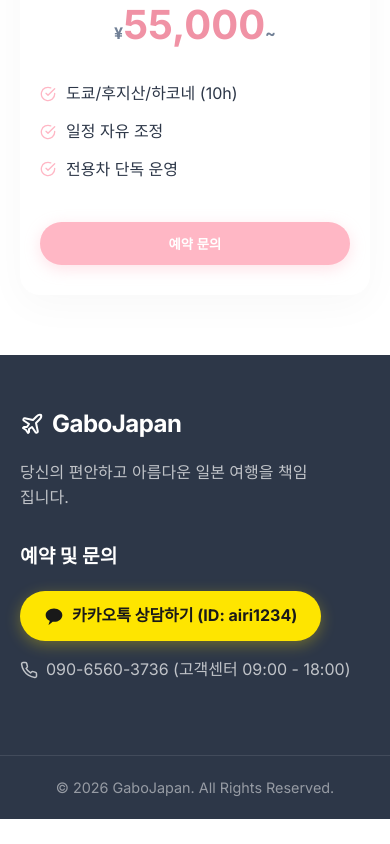
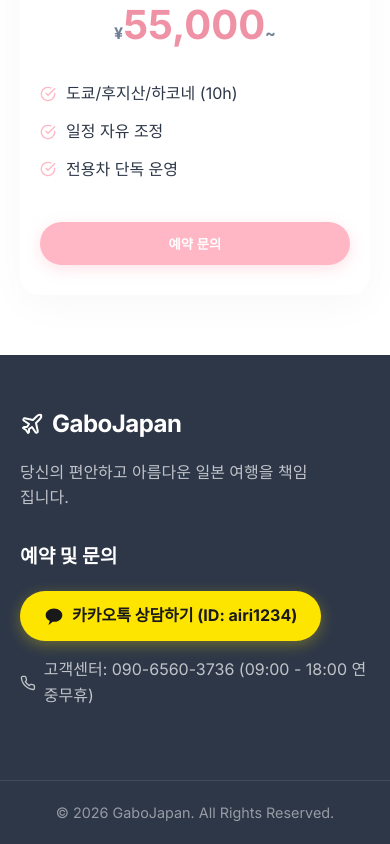
Before and after one commit to dibidiba/gabojapan, a React (Vite) app: page / in a window 390 px wide. Shown: the part 5473-6317 px from the top of the page. Before the commit the page ends 6292 px from the top, so only its background shows below. Built offline with nearby package versions, Linux system fonts and the light colour scheme.

Commit message:
Format customer center phone text exactly as requested

```diff
--- a/src/App.tsx
+++ b/src/App.tsx
@@ -246,7 +246,7 @@ function App() {
                  카카오톡 상담하기 (ID: airi1234)
                </a>
              </div>
-             <p className="flex-align" style={{ color: 'rgba(255,255,255,0.7)' }}><Phone size={18} className="mr-2"/> 090-6560-3736 (고객센터 09:00 - 18:00)</p>
+             <p className="flex-align" style={{ color: 'rgba(255,255,255,0.7)' }}><Phone size={18} className="mr-2"/> 고객센터: 090-6560-3736 (09:00 - 18:00 연중무휴)</p>
            </div>
         </div>
         <div className="footer-bottom">
```
